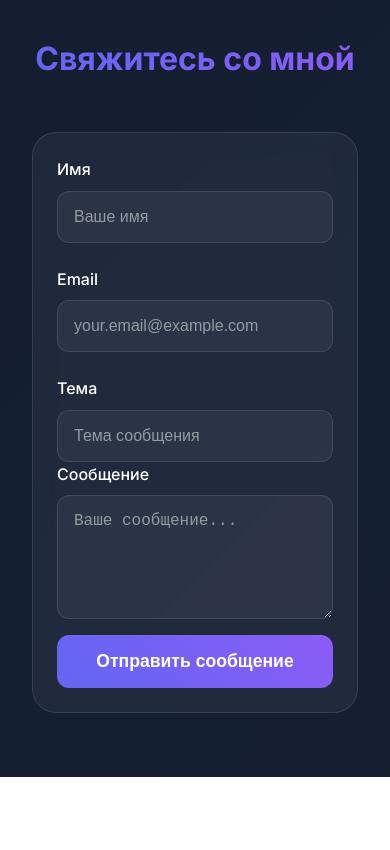
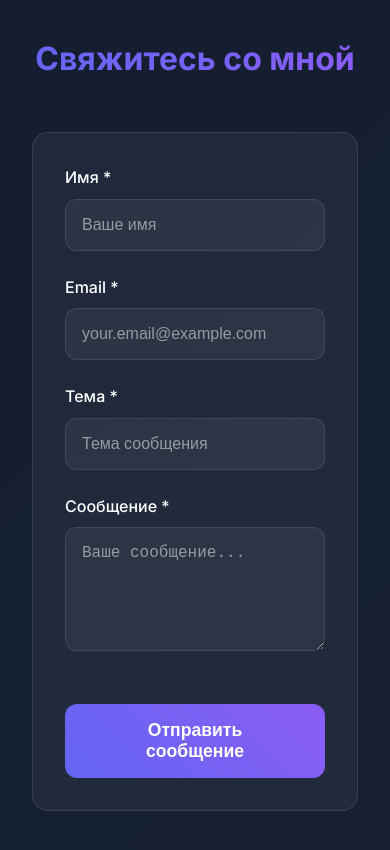
Before and after one commit to DeusIntra/portfolio, a Vue app: page / in a window 390 px wide. Shown: the part 7460-8310 px from the top of the page. Before the commit the page ends 8237 px from the top, so only its background shows below. Built offline with nearby package versions, Linux system fonts and the light colour scheme; the HTML template or start-up script is replaced by a standard one.

Commit message:
emailing works

```diff
--- a/src/components/ContactForm.vue
+++ b/src/components/ContactForm.vue
@@ -1,86 +1,70 @@
 <script setup lang="ts">
 import { ref } from 'vue'
+import emailjs from '@emailjs/browser'
+import config from '@/config'
 
-interface FormData {
+
+const { publicKey, serviceId, templateId } = config.emailjs
+
+interface FormInputs {
   name: string
   email: string
   subject: string
   message: string
 }
 
-const form = ref<FormData>({
+const form = ref<FormInputs>({
   name: '',
   email: '',
   subject: '',
   message: ''
 })
 
-const submitting = ref(false)
+const sendStatus = ref<'idle' | 'sending' | 'success' | 'error'>('idle')
 
-const handleSubmit = () => {
-  submitting.value = true
+async function handleSubmit() {
 
-  // Здесь должен быть запрос на сервер для отправки формы
-  // POST запрос к API с данными формы
-  // Например: axios.post('/api/contact', form.value)
+  try {
+    const templateParams = { ...form.value }
+    sendStatus.value = 'sending';
+    const result = await emailjs.send(serviceId, templateId, templateParams, { publicKey })
+    if (result.status === 200) {
+      sendStatus.value = 'success'
+      alert('Сообщение отправлено!')
+      form.value = { name: '', email: '', subject: '', message: '' }
+    }
+  } catch (error) {
+    alert('Не удалось отправить сообщение\n' + error)
+  } finally {
+    setTimeout(() => {
+      sendStatus.value = 'idle'
+    }, 5000)
+  }
+}
 
-  setTimeout(() => {
-    alert('Сообщение отправлено! (в реальном приложении здесь была бы отправка на сервер)')
-    form.value = { name: '', email: '', subject: '', message: '' }
-    submitting.value = false
-  }, 1000)
-}
 </script>
 
 <template>
   <section id="contact" class="contact-section">
     <div class="container">
       <h2 class="section-title">Свяжитесь со мной</h2>
-      <form class="contact-form" @submit.prevent="handleSubmit">
+      <form class="card" @submit.prevent="handleSubmit">
         <div class="form-row">
-          <div class="form-group">
-            <label for="name">Имя</label>
-            <input
-              id="name"
-              v-model="form.name"
-              type="text"
-              required
-              placeholder="Ваше имя"
-            >
+          <div>
+            <label for="name">Имя *</label>
+            <input id="name" v-model="form.name" type="text" required placeholder="Ваше имя">
           </div>
-          <div class="form-group">
-            <label for="email">Email</label>
-            <input
-              id="email"
-              v-model="form.email"
-              type="email"
-              required
-              placeholder="your.email@example.com"
-            >
+          <div>
+            <label for="email">Email *</label>
+            <input id="email" v-model="form.email" type="email" required placeholder="your.email@example.com">
           </div>
         </div>
-        <div class="form-group">
-          <label for="subject">Тема</label>
-          <input
-            id="subject"
-            v-model="form.subject"
-            type="text"
-            required
-            placeholder="Тема сообщения"
-          >
-        </div>
-        <div class="form-group">
-          <label for="message">Сообщение</label>
-          <textarea
-            id="message"
-            v-model="form.message"
-            rows="5"
-            required
-            placeholder="Ваше сообщение..."
-          ></textarea>
-        </div>
-        <button type="submit" class="submit-button" :disabled="submitting">
-          <span v-if="!submitting">Отправить сообщение</span>
+        <label for="subject">Тема *</label>
+        <input id="subject" v-model="form.subject" type="text" required placeholder="Тема сообщения">
+        <label for="message">Сообщение *</label>
+        <textarea id="message" v-model="form.message" rows="5" required placeholder="Ваше сообщение..."></textarea>
+        <button type="submit" class="submit-button" :disabled="sendStatus === 'sending'">
+          <span v-if="sendStatus !== 'sending'">Отправить сообщение</span>
           <span v-else>Отправка...</span>
         </button>
       </form>
@@ -88,7 +72,7 @@ const handleSubmit = () => {
   </section>
 </template>
 
-<style scoped>
+<style scoped lang="scss">
 .contact-section {
   padding: 4rem 0;
   background: rgba(15, 23, 42, 0.5);
@@ -108,35 +92,34 @@ const handleSubmit = () => {
   -webkit-background-clip: text;
   -webkit-text-fill-color: transparent;
   background-clip: text;
-}
 
-.contact-form {
-  background: rgba(255, 255, 255, 0.05);
-  backdrop-filter: blur(10px);
-  padding: 2.5rem;
-  border-radius: 1.5rem;
-  border: 1px solid rgba(255, 255, 255, 0.1);
+  @media (max-width: 768px) {
+    font-size: 2rem;
+  }
 }
 
 .form-row {
   display: grid;
   grid-template-columns: 1fr 1fr;
   gap: 1.5rem;
-  margin-bottom: 1.5rem;
-}
 
-.form-group {
-  display: flex;
-  flex-direction: column;
+  @media (max-width: 768px) {
+    grid-template-columns: 1fr;
+    gap: 0;
+  }
 }
 
 label {
+  display: block;
   margin-bottom: 0.5rem;
   font-weight: 500;
   color: white;
 }
 
-input, textarea {
+input,
+textarea {
+  display: block;
+  width: 100%;
   padding: 1rem;
   border: 1px solid rgba(255, 255, 255, 0.1);
   border-radius: 0.75rem;
@@ -144,15 +127,18 @@ input, textarea {
   color: white;
   font-size: 1rem;
   transition: all 0.3s ease;
+  margin-bottom: 1.5rem;
 }
 
-input:focus, textarea:focus {
+input:focus,
+textarea:focus {
   outline: none;
   border-color: #6366f1;
   box-shadow: 0 0 0 3px rgba(99, 102, 241, 0.1);
 }
 
-input::placeholder, textarea::placeholder {
+input::placeholder,
+textarea::placeholder {
   color: rgba(255, 255, 255, 0.5);
 }
 
@@ -167,30 +153,17 @@ input::placeholder, textarea::placeholder {
   cursor: pointer;
   transition: all 0.3s ease;
   width: 100%;
-  margin-top: 1rem;
+  margin-top: 1.8rem;
 }
 
-.submit-button:hover:not(:disabled) {
+.submit-button:hover {
   transform: translateY(-2px);
   box-shadow: 0 10px 25px rgba(99, 102, 241, 0.3);
 }
 
-.submit-button:disabled {
+.submit-button:disabled,
+.submit-button:disabled:hover {
   opacity: 0.7;
   cursor: not-allowed;
 }
-
-@media (max-width: 768px) {
-  .form-row {
-    grid-template-columns: 1fr;
-  }
-
-  .contact-form {
-    padding: 1.5rem;
-  }
-
-  .section-title {
-    font-size: 2rem;
-  }
-}
 </style>
--- /dev/null
+++ b/src/config.ts
@@ -0,0 +1,7 @@
+export default {
+  emailjs: {
+    publicKey: "26YtBpf3-6MJg0NJ3",
+    serviceId: "service_skjn7zz",
+    templateId: "template_33etfxu",
+  }
+}
```
